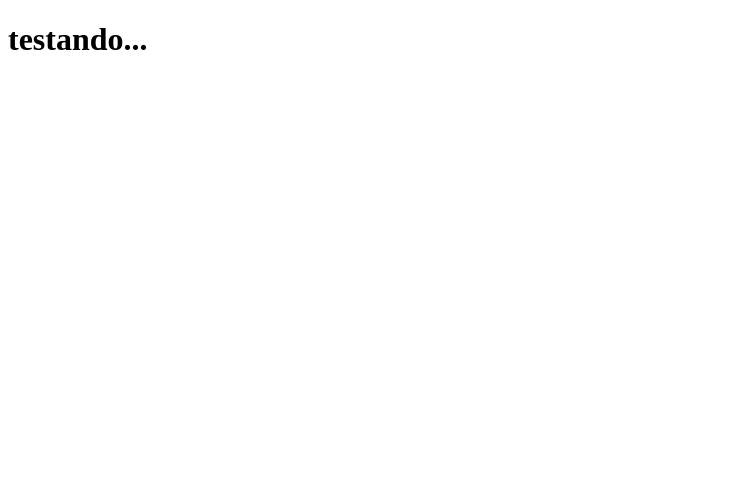
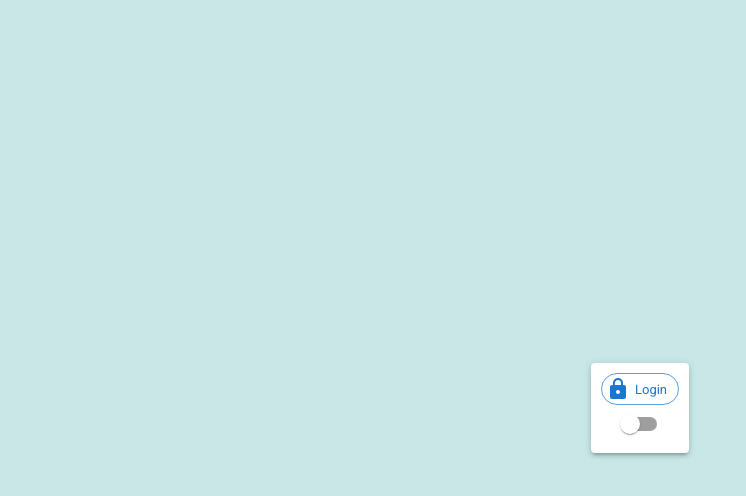
Before and after one commit to DoaFacil-TrabalhoFullstack/frontend-doafacil, a React (Create React App) app: page / in a window 1280 px wide. Shown: the top 496 px of the page, without its empty margins (0-746 px from the left). Built offline with nearby package versions, Linux system fonts and the light colour scheme.

Commit message:
construindo pagina de login e formulario de cadastro

```diff
--- a/package.json
+++ b/package.json
@@ -3,6 +3,10 @@
   "version": "0.1.0",
   "private": true,
   "dependencies": {
+    "@emotion/react": "^11.13.3",
+    "@emotion/styled": "^11.13.0",
+    "@mui/icons-material": "^6.1.3",
+    "@mui/material": "^6.1.3",
     "@testing-library/jest-dom": "^5.17.0",
     "@testing-library/react": "^13.4.0",
     "@testing-library/user-event": "^13.5.0",
--- a/public/index.html
+++ b/public/index.html
@@ -1,14 +1,12 @@
 <!DOCTYPE html>
 <html lang="en">
+
 <head>
   <meta charset="utf-8" />
   <link rel="icon" href="%PUBLIC_URL%/favicon.ico" />
   <meta name="viewport" content="width=device-width, initial-scale=1" />
   <meta name="theme-color" content="#000000" />
-    <meta
-      name="description"
-      content="Web site created using create-react-app"
-    />
+  <meta name="description" content="Web site created using create-react-app" />
   <!--
       manifest.json provides metadata used when your web app is installed on a
       user's mobile device or desktop. See https://developers.google.com/web/fundamentals/web-app-manifest/
@@ -24,7 +22,13 @@
       Learn how to configure a non-root public URL by running `npm run build`.
     -->
   <title>DoaFácil</title>
+
+  <link rel="preconnect" href="https://fonts.googleapis.com" />
+  <link rel="preconnect" href="https://fonts.gstatic.com" crossorigin />
+  <link rel="stylesheet" href="https://fonts.googleapis.com/css2?family=Roboto:wght@300;400;500;700&display=swap" />
+
 </head>
+
 <body>
   <noscript>You need to enable JavaScript to run this app.</noscript>
   <div id="root"></div>
@@ -39,4 +43,5 @@
       To create a production bundle, use `npm run build` or `yarn build`.
     -->
 </body>
+
 </html>
--- /dev/null
+++ b/src/components/LoginForm/LoginForm.tsx
@@ -0,0 +1,5 @@
+import React from 'react';
+
+export default function LoginForm() {
+  return <div></div>;
+}
--- /dev/null
+++ b/src/components/RegisterForm/RegisterForm.tsx
@@ -0,0 +1,85 @@
+import { Visibility, VisibilityOff } from '@mui/icons-material';
+import {
+  TextField,
+  FormControl,
+  InputLabel,
+  InputAdornment,
+  IconButton,
+  OutlinedInput,
+  Button,
+} from '@mui/material';
+import LoginIcon from '@mui/icons-material/Login';
+import React from 'react';
+
+export default function RegisterForm() {
+  const [showPassword, setShowPassword] = React.useState(false);
+
+  const handleClickShowPassword = () => setShowPassword((show) => !show);
+
+  const handleMouseDownPassword = (
+    event: React.MouseEvent<HTMLButtonElement>,
+  ) => {
+    event.preventDefault();
+  };
+
+  const handleMouseUpPassword = (
+    event: React.MouseEvent<HTMLButtonElement>,
+  ) => {
+    event.preventDefault();
+  };
+
+  return (
+    <div>
+      <p>
+        <TextField
+          id="outlined-basic"
+          label="Username"
+          variant="outlined"
+          fullWidth
+          size="small"
+        />
+      </p>
+      <p>
+        <TextField
+          id="outlined-basic"
+          label="Email"
+          variant="outlined"
+          fullWidth
+          size="small"
+        />
+      </p>
+
+      <p>
+        <FormControl sx={{ width: '100%' }} variant="outlined" size="small">
+          <InputLabel htmlFor="outlined-adornment-password">
+            Password
+          </InputLabel>
+          <OutlinedInput
+            id="outlined-adornment-password"
+            type={showPassword ? 'text' : 'password'}
+            endAdornment={
+              <InputAdornment position="end">
+                <IconButton
+                  aria-label="toggle password visibility"
+                  onClick={handleClickShowPassword}
+                  onMouseDown={handleMouseDownPassword}
+                  onMouseUp={handleMouseUpPassword}
+                  edge="end"
+                >
+                  {showPassword ? <VisibilityOff /> : <Visibility />}
+                </IconButton>
+              </InputAdornment>
+            }
+            label="Senha"
+          />
+        </FormControl>
+      </p>
+
+      <p>
+        <Button variant="contained" startIcon={<LoginIcon />} fullWidth>
+          REGISTRAR
+        </Button>
+      </p>
+    </div>
+  );
+}
--- a/src/index.tsx
+++ b/src/index.tsx
@@ -2,7 +2,9 @@ import React from 'react';
 import ReactDOM from 'react-dom/client';
 
 import reportWebVitals from './reportWebVitals';
-import Home from './pages/Home';
+//import Home from './pages/Home';
+import Login from './pages/Login';
+import './styles.css';
 
 const root = ReactDOM.createRoot(
   document.getElementById('root') as HTMLElement,
@@ -10,7 +12,7 @@ const root = ReactDOM.createRoot(
 
 root.render(
   <React.StrictMode>
-    <Home></Home>
+    <Login></Login>
   </React.StrictMode>,
 );
 
--- /dev/null
+++ b/src/pages/Login/index.tsx
@@ -0,0 +1,47 @@
+import * as React from 'react';
+import './styles.css';
+import { Paper, Chip, Switch } from '@mui/material';
+import { Face, Lock, Padding } from '@mui/icons-material';
+
+import RegisterForm from '../../components/RegisterForm/RegisterForm';
+import LoginForm from '../../components/LoginForm/LoginForm';
+
+export default function Login() {
+  const [checked, setChecked] = React.useState(false);
+
+  const handleChange = (event: React.ChangeEvent<HTMLInputElement>) => {
+    setChecked(event.target.checked);
+  };
+
+  return (
+    <div className="container">
+      <Paper elevation={3} style={{ padding: '10px' }}>
+        <div className="checkedButton">
+          {checked ? (
+            <Chip
+              icon={<Face />}
+              label="Cadastrar"
+              color="primary"
+              variant="outlined"
+            />
+          ) : (
+            <Chip
+              icon={<Lock />}
+              label="Login"
+              color="primary"
+              variant="outlined"
+            />
+          )}
+
+          <Switch
+            checked={checked}
+            onChange={handleChange}
+            inputProps={{ 'aria-label': 'controlled' }}
+          />
+        </div>
+
+        {checked ? <RegisterForm></RegisterForm> : <LoginForm></LoginForm>}
+      </Paper>
+    </div>
+  );
+}
--- /dev/null
+++ b/src/pages/Login/styles.css
@@ -0,0 +1,14 @@
+.container {
+  display: flex;
+  width: 100%;
+  height: 100vh;
+  flex-direction: column;
+  justify-content: center;
+  align-items: center;
+}
+
+.checkedButton {
+  display: flex;
+  flex-direction: column;
+  align-items: center;
+}
--- /dev/null
+++ b/src/styles.css
@@ -0,0 +1,3 @@
+body {
+  background-color: #c9e7e7;
+}
```
Also changed, not shown: src/assets/logo.jpg (added), src/pages/Home/index.tsx (renamed from src/pages/Home/index.jsx), 1 other file (tests, documents, lock files or other folders). Lines whose indentation alone changed are shown as unchanged.
